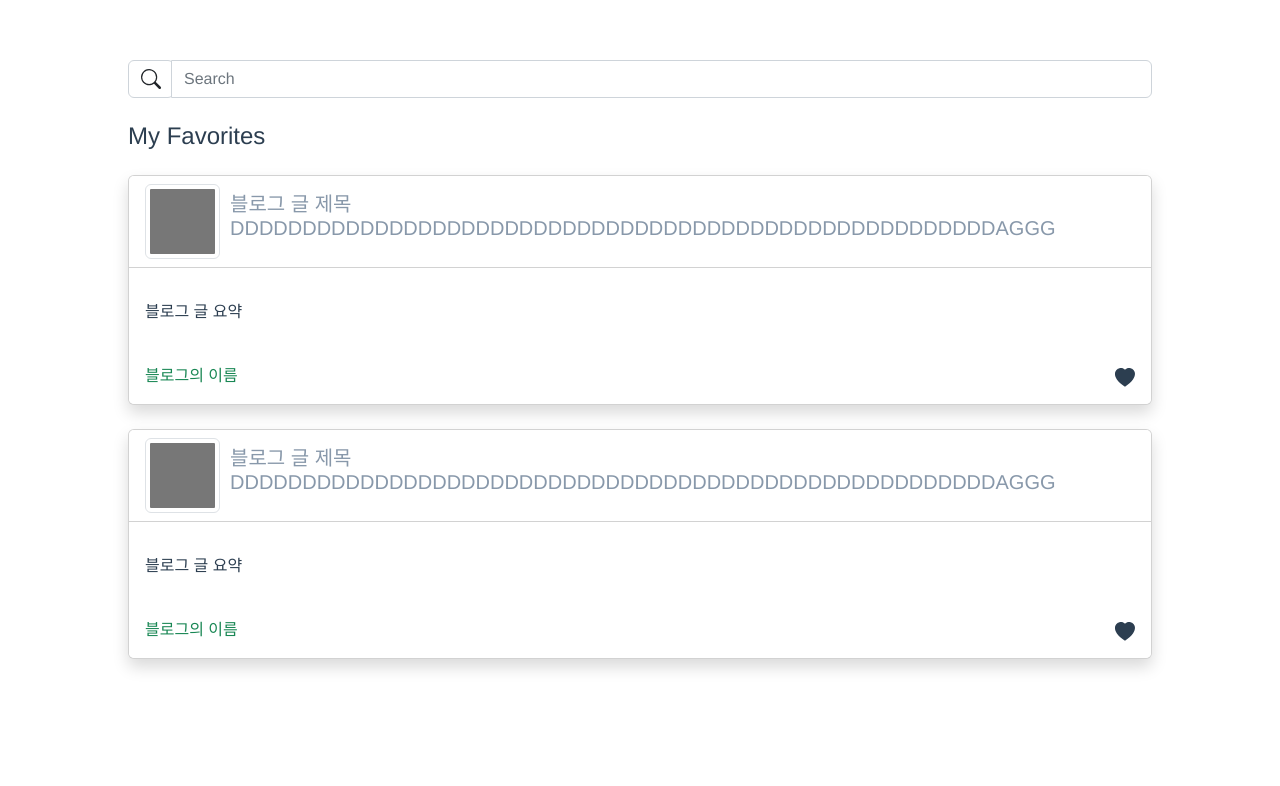
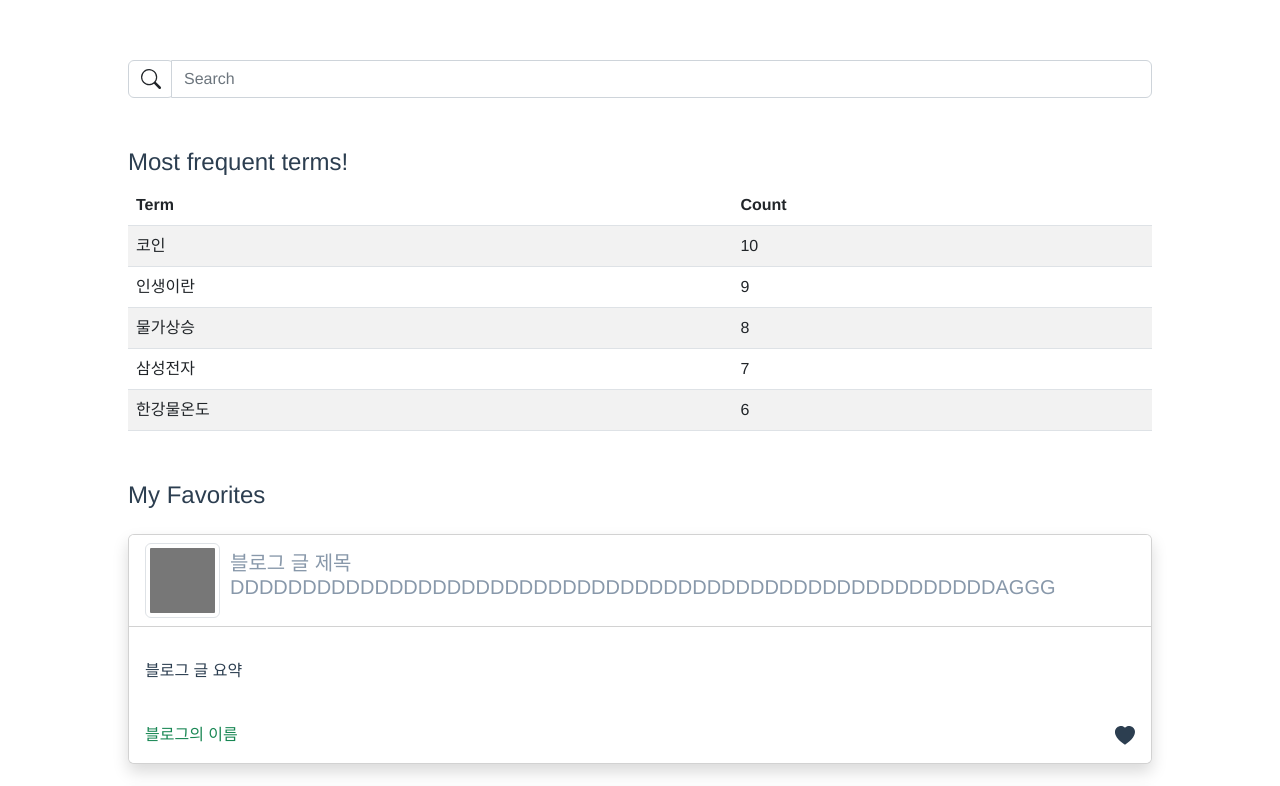
Before and after one commit to KimHyeMin/blog-search-kotlin, a Vue app in the folder web-client/: page /#/ in a window 1280 px wide. Shown: the top 786 px of the page. Built offline with nearby package versions, Linux system fonts and the light colour scheme.

Commit message:
(#4) make up popular terms view

```diff
--- a/web-client/src/App.vue
+++ b/web-client/src/App.vue
@@ -31,6 +31,10 @@ export default {
   margin-right: 8px;
 }
 
+.mt-50 {
+  margin-top: 50px;
+}
+
 .font-italic {
   font-style: italic!important;
 }
--- a/web-client/src/components/Favorites.vue
+++ b/web-client/src/components/Favorites.vue
@@ -1,5 +1,5 @@
 <template>
-  <div class="favorites mt-4">
+  <div class="favorites mt-50">
     <h4>My Favorites</h4>
     <Favorite  title="블로그 글 제목dddddddddddddddddddddddddddddddddddddddddddddddddddddaggg"
                sub-title="블로그 글 요약"
--- /dev/null
+++ b/web-client/src/components/Popular.vue
@@ -0,0 +1,44 @@
+<template>
+  <div class="popular mt-50">
+    <h4>Most frequent terms!</h4>
+    <b-table striped hover :items="terms"></b-table>
+  </div>
+</template>
+
+<script>
+export default {
+  name: "Popular",
+  data() {
+    return {
+      terms : [
+        {
+          "term": "코인",
+          "count": 10
+        },
+        {
+          "term": "인생이란",
+          "count": 9
+        },
+        {
+          "term": "물가상승",
+          "count": 8
+        },
+        {
+          "term": "삼성전자",
+          "count": 7
+        },
+        {
+          "term": "한강물온도",
+          "count": 6
+        }
+      ]
+    }
+  }
+}
+</script>
+
+<style scoped lang="scss">
+.popular{
+  text-align: left;
+}
+</style>
--- a/web-client/src/view/Dashboard.vue
+++ b/web-client/src/view/Dashboard.vue
@@ -1,6 +1,7 @@
 <template>
   <div class="dashboard">
     <search></search>
+    <popular></popular>
     <Favorites></Favorites>
   </div>
 </template>
@@ -8,12 +9,14 @@
 <script>
 import Search from "@/components/Search";
 import Favorites from "@/components/Favorites";
+import Popular from "@/components/Popular";
 
 export default {
   name: "dashboard",
   components: {
     Search,
-    Favorites
+    Favorites,
+    Popular
   },
   data() {
     return {}
```
Also changed, not shown: 1 other file (tests, documents, lock files or other folders).
